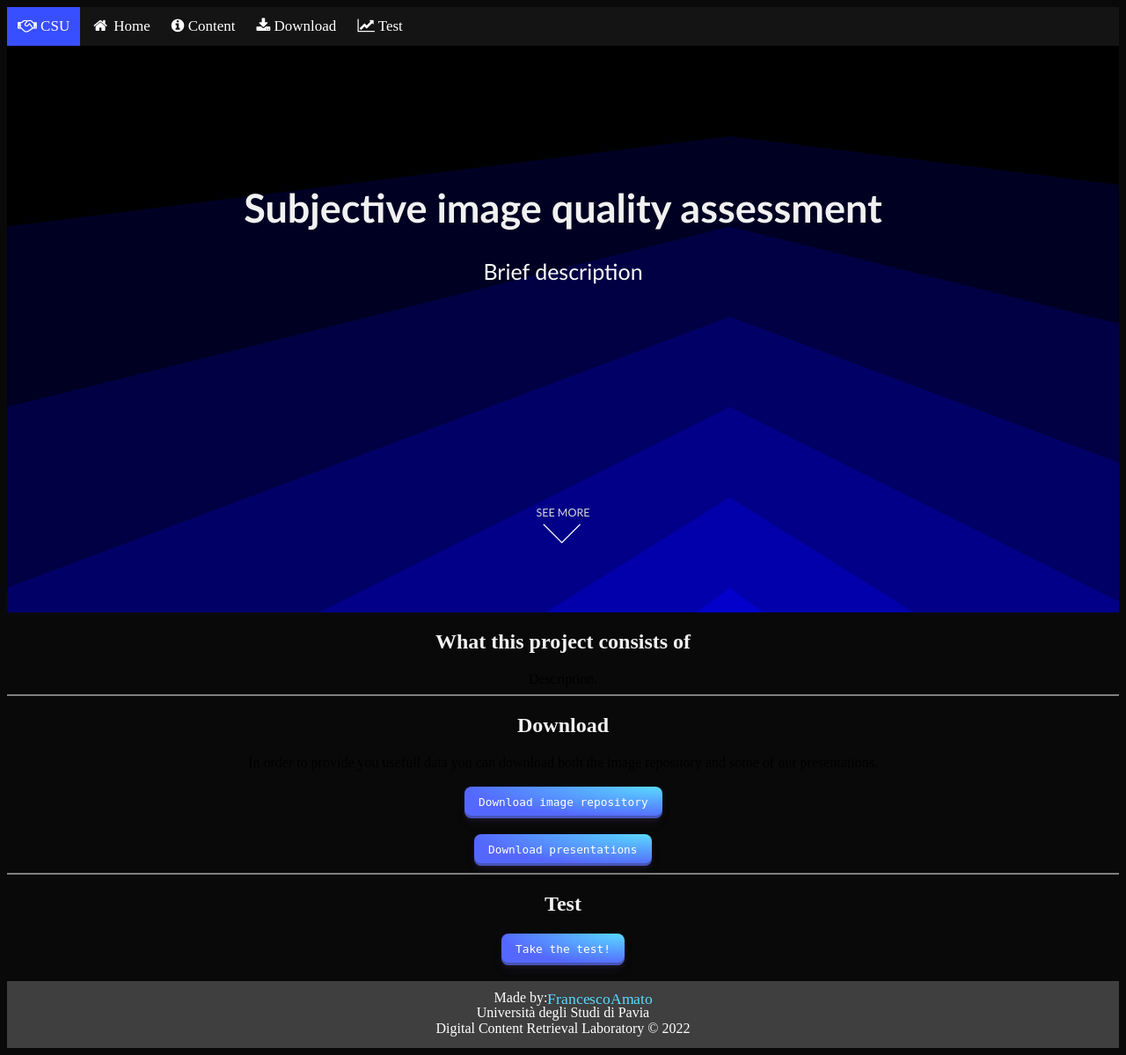
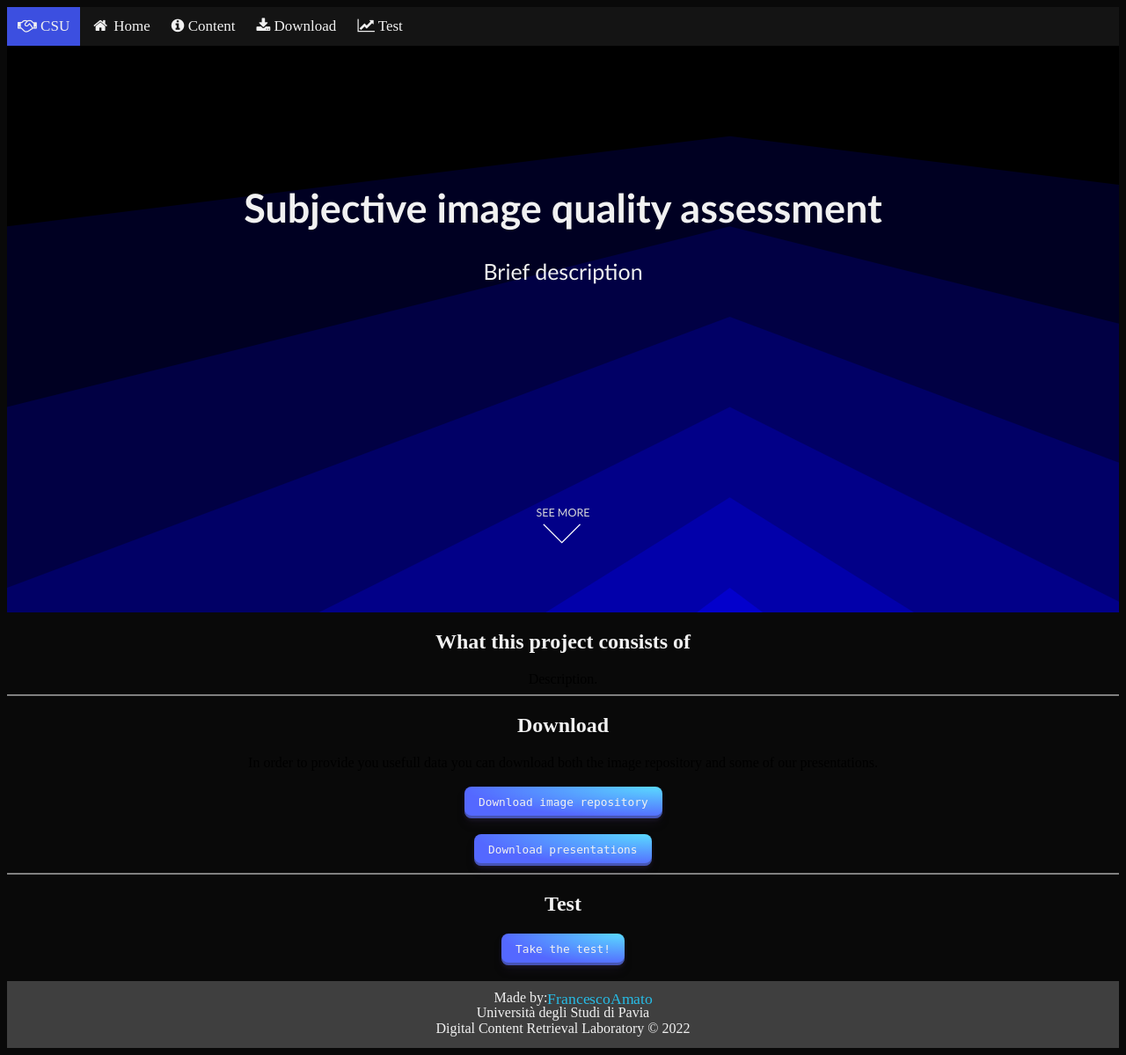
Before and after one commit to aiman-al-masoud/image_quality_assessment, a Flask app: page / in a window 1280 px wide. Shown: the whole page at 88% size. Run offline with Flask 2, Linux system fonts and the light colour scheme.

Commit message:
All .html files now are sharing the same .css stylesheet, in order to have the same visualization

```diff
--- a/static/stylesheets/general.css
+++ b/static/stylesheets/style.css
@@ -1,3 +1,4 @@
+/* ========================================================Index================================================== */
 body{
   background: #090909;
   text-align: center;
@@ -19,7 +20,7 @@ hr {
 #navbar a {
   float: left;
   padding: 12px;
-  color: white;
+  color: rgb(241, 241, 241);
   text-decoration: none;
   font-size: 17px;
 }
@@ -29,7 +30,7 @@ hr {
 }
 
 .active {
-  background-color: #384fff;
+  background-color: #3c4fe0;
 }
 
 .sticky {
@@ -41,7 +42,7 @@ hr {
 #header {
   padding: 10% 0% 6%;
   text-align: center;
-  color: white;
+  color: rgb(241, 241, 241);
   font-size: 25px;
   font-family: 'Gill Sans', 'Gill Sans MT', Calibri, 'Trebuchet MS', sans-serif;
   background-repeat: no-repeat;
@@ -101,7 +102,7 @@ h1, h2, h3, h4, h5, h6 p{
   border-radius: 8px;
   box-shadow: rgba(45, 35, 66, .4) 0 2px 4px,rgba(45, 35, 66, .3) 0 7px 12px -3px,rgba(58, 65, 111, .5) 0 -3px 0 inset;
   box-sizing: border-box;
-  color: #fff;
+  color: rgb(241, 241, 241);
   cursor: pointer;
   display: inline-flex;
   font-family: "JetBrains Mono", monospace;
@@ -158,7 +159,7 @@ p {
   position: absolute;
   opacity: 0;
   font-size: 110%;
-  color: #5adaff;
+  color: #27bce6;
 }
 
 .letter {
@@ -185,9 +186,17 @@ p {
   padding: 1% 0% 1%;
   width: 100%;
   background-color: #3f3f3f;
-  color: white;
+  color: rgb(241, 241, 241);
   text-align: center;
 }
+
+
+/* ========================================================Take Test================================================== */
+
+.label {
+  color: rgb(241, 241, 241);
+}
+
 
 /* ========================================================Responsive================================================== */
 /* @TODO: Fix problems with all devices, with different screens */
--- a/templates/done_take_test.html
+++ b/templates/done_take_test.html
@@ -4,7 +4,7 @@
     <meta charset="UTF-8">
     <meta http-equiv="X-UA-Compatible" content="IE=edge">
     <meta name="viewport" content="width=device-width, initial-scale=1.0">
-    <link href="{{url_for('static', filename='stylesheets/general.css')}}" rel="stylesheet" type="text/css">
+    <link href="{{url_for('static', filename='stylesheets/style.css')}}" rel="stylesheet" type="text/css">
     <link rel="icon" type="image/x-icon" href="{{url_for('static', filename='icons/favicon.ico')}}">
 
     <title>SIQA - Goodbye</title>
--- a/templates/index.html
+++ b/templates/index.html
@@ -7,7 +7,7 @@
     <meta name="viewport" content="width=device-width, initial-scale=1.0">
     <!-- Add indexing with different search engines-->
 
-    <link href="{{url_for('static', filename='stylesheets/general.css')}}" rel="stylesheet" type="text/css">
+    <link href="{{url_for('static', filename='stylesheets/style.css')}}" rel="stylesheet" type="text/css">
     <link rel="stylesheet" href="https://cdnjs.cloudflare.com/ajax/libs/font-awesome/4.7.0/css/font-awesome.min.css">
     <link rel="icon" type="image/x-icon" href="{{url_for('static', filename='icons/favicon.ico')}}">
 
--- a/templates/take_test.html
+++ b/templates/take_test.html
@@ -12,7 +12,7 @@
     <meta http-equiv="X-UA-Compatible" content="IE=edge">
     <meta name="viewport" content="width=device-width, initial-scale=1.0">
     <title>SIQA - Test</title>
-    <link href="{{url_for('static', filename='stylesheets/general.css')}}" rel="stylesheet" type="text/css">
+    <link href="{{url_for('static', filename='stylesheets/style.css')}}" rel="stylesheet" type="text/css">
     <link rel="icon" type="image/x-icon" href="{{url_for('static', filename='icons/favicon.ico')}}">
     <script src="{{url_for('static', filename='scripts/take_test.js')}}"></script>
 
@@ -68,9 +68,9 @@
 
         <center>
             <!--this button displays the next image-->
-            <button id="button_next" class="my_button" type="button" onclick="onNextPressed()">Next</button>
+            <button id="button_next" class="button" type="button" onclick="onNextPressed()">Next</button>
             <!--this button sends the form to the server.-->
-            <button id="button_submit" class="my_button" type="submit" onclick="">Done</button>
+            <button id="button_submit" class="button" type="submit" onclick="">Done</button>
         </center>
 
 
```
Also changed, not shown: static/stylesheets/take_test.css (deleted, +0 -20 lines).
